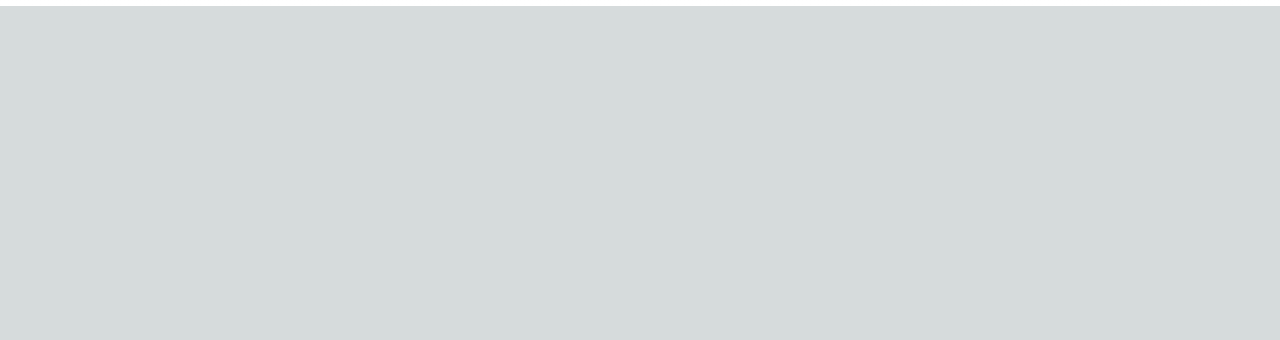
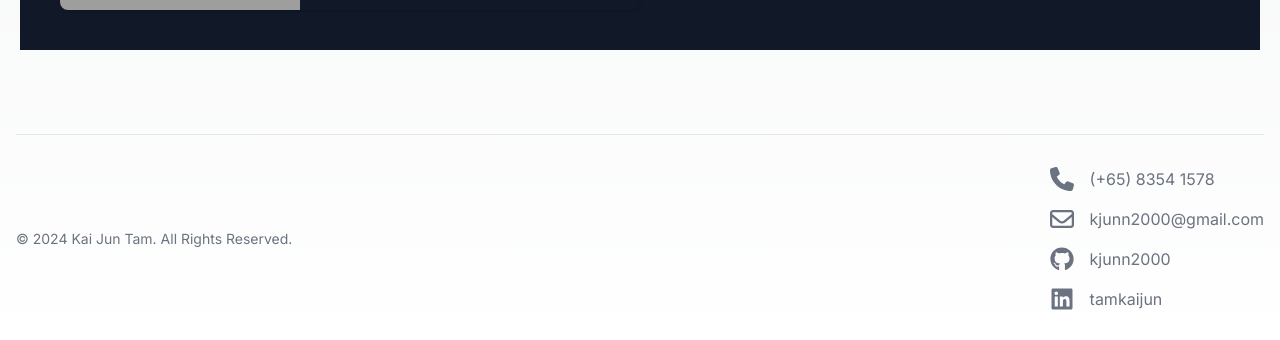
Before and after one commit to kjunn2000/kj-portfolio, a Next.js app: page / in a window 1280 px wide. Shown: the part 2132-2472 px from the top of the page. Before the commit the page ends 2138 px from the top, so only its background shows below. Built offline with nearby package versions, Linux system fonts and the light colour scheme; grey boxes are pictures that could not be loaded.

Commit message:
add footer

```diff
--- a/app/component/Contact.tsx
+++ /dev/null
@@ -1,10 +0,0 @@
-import Image from "next/image";
-
-export default function Nav() {
-    return (
-        <div>
-
-        </div>
-
-    );
-}
--- a/app/component/Experience.tsx
+++ b/app/component/Experience.tsx
@@ -62,7 +62,7 @@ export default function Experience() {
     )
 
     return (
-        <div id="experience-block" className="flex m-3 p-3 mt-5">
+        <div id="experience-block" className="flex m-5 p-5">
 
             <h2 className="flex flex-col justify-center items-center flex-1 m-4 text-4xl font-extrabold leading-none tracking-tight text-gray-900 md:text-5xl lg:text-6xl dark:text-white">
                 <div>My Dev <div className="text-blue-600 dark:text-blue-500">Experience</div></div>
--- /dev/null
+++ b/app/component/Footer.tsx
@@ -0,0 +1,73 @@
+import { faGithub, faLinkedin } from "@fortawesome/free-brands-svg-icons";
+import { faEnvelope } from "@fortawesome/free-regular-svg-icons";
+import { faPhone } from "@fortawesome/free-solid-svg-icons";
+import { FontAwesomeIcon } from "@fortawesome/react-fontawesome";
+import exp from "constants";
+import { ReactComponentElement, ReactElement } from "react";
+
+interface ContactPlatform {
+    name: String;
+    icon: ReactElement;
+    redirectUrl: string;
+    value: String;
+}
+
+const contactData: ContactPlatform[] = [
+    {
+        name: "phone",
+        icon: <FontAwesomeIcon icon={faPhone} className="w-6 h-6" />,
+        redirectUrl: "#",
+        value: "(+65) 8354 1578"
+    },
+    {
+        name: "mail",
+        icon: <FontAwesomeIcon icon={faEnvelope} className="w-6 h-6" />,
+        redirectUrl: "mailto:kjunn2000@gmail.com?subject=Job_Opportunity&body=Description",
+        value: "kjunn2000@gmail.com"
+    },
+    {
+        name: "github",
+        icon: <FontAwesomeIcon icon={faGithub} className="w-6 h-6" />,
+        redirectUrl: "https://github.com/kjunn2000",
+        value: "kjunn2000"
+    },
+    {
+        name: "linkedin",
+        icon: <FontAwesomeIcon icon={faLinkedin} className="w-6 h-6" />,
+        redirectUrl: "https://www.linkedin.com/in/tamkaijun ",
+        value: "tamkaijun"
+    },
+]
+
+
+export default function Footer() {
+
+
+    return (
+
+        <footer id="footer">
+            <div className="mx-auto w-full max-w-screen-xl p-4 py-6 lg:py-8">
+
+                <hr className="my-6 border-gray-200 sm:mx-auto dark:border-gray-700 lg:my-8" />
+                <div className="sm:flex sm:items-center sm:justify-between">
+                    <span className="text-sm text-gray-500 sm:text-center dark:text-gray-400">© 2024 Kai Jun Tam. All Rights Reserved.
+                    </span>
+                    <div className="flex flex-col gap-4 mt-4 sm:justify-center sm:mt-0">
+                        {
+                            contactData.map(contact => (
+                                <div>
+                                    <a href={contact.redirectUrl} target="_blank" className="flex gap-4 text-gray-500 hover:text-gray-900 dark:hover:text-white ms-5">
+                                        {contact.icon}
+                                        <span className="sr-only">{contact.name}</span>
+                                        <span>{contact.value}</span>
+                                    </a>
+                                </div>
+                            ))
+                        }
+                    </div>
+                </div>
+            </div>
+        </footer>
+
+    );
+}
--- a/app/component/Landing.tsx
+++ b/app/component/Landing.tsx
@@ -6,7 +6,7 @@ export default function Landing() {
             <h1 className="mb-4 text-3xl font-extrabold text-gray-900 dark:text-white md:text-5xl lg:text-6xl"><span className="text-transparent bg-clip-text bg-gradient-to-r to-emerald-600 from-sky-400">Kai Jun</span> Software Engineer.</h1>
                 <p className="mb-8 text-lg font-normal text-gray-300 lg:text-xl sm:px-16 lg:px-48">Explore my portfolio and witness the artistry of a dedicated software engineer. From diverse projects to innovative code, let turn ideas into digital reality together.</p>
                 <div className="flex flex-col space-y-4 sm:flex-row sm:justify-center sm:space-y-0">
-                    <a href="#" className="inline-flex justify-center items-center py-3 px-5 text-base font-medium text-center text-white rounded-lg bg-blue-700 hover:bg-blue-800 focus:ring-4 focus:ring-blue-300 dark:focus:ring-blue-900">
+                    <a href="#footer" className="inline-flex justify-center items-center py-3 px-5 text-base font-medium text-center text-white rounded-lg bg-blue-700 hover:bg-blue-800 focus:ring-4 focus:ring-blue-300 dark:focus:ring-blue-900">
                         Contact Me
                         <svg className="w-3.5 h-3.5 ms-2 rtl:rotate-180" aria-hidden="true" xmlns="http://www.w3.org/2000/svg" fill="none" viewBox="0 0 14 10">
                             <path stroke="currentColor" strokeLinecap="round" strokeLinejoin="round" strokeWidth="2" d="M1 5h12m0 0L9 1m4 4L9 9" />
--- a/app/component/Nav.tsx
+++ b/app/component/Nav.tsx
@@ -18,10 +18,10 @@ export default function Nav() {
                             <a href="#experience-block" className="block py-2 px-3 text-gray-900 rounded hover:bg-gray-100 md:hover:bg-transparent md:border-0 md:hover:text-blue-700 md:p-0 dark:text-white md:dark:hover:text-blue-500 dark:hover:bg-gray-700 dark:hover:text-white md:dark:hover:bg-transparent">Experience</a>
                         </li>
                         <li>
-                            <a href="#" className="block py-2 px-3 text-gray-900 rounded hover:bg-gray-100 md:hover:bg-transparent md:border-0 md:hover:text-blue-700 md:p-0 dark:text-white md:dark:hover:text-blue-500 dark:hover:bg-gray-700 dark:hover:text-white md:dark:hover:bg-transparent">Project</a>
+                            <a href="#project-block" className="block py-2 px-3 text-gray-900 rounded hover:bg-gray-100 md:hover:bg-transparent md:border-0 md:hover:text-blue-700 md:p-0 dark:text-white md:dark:hover:text-blue-500 dark:hover:bg-gray-700 dark:hover:text-white md:dark:hover:bg-transparent">Project</a>
                         </li>
                         <li>
-                            <a href="#" className="block py-2 px-3 text-gray-900 rounded hover:bg-gray-100 md:hover:bg-transparent md:border-0 md:hover:text-blue-700 md:p-0 dark:text-white md:dark:hover:text-blue-500 dark:hover:bg-gray-700 dark:hover:text-white md:dark:hover:bg-transparent">Contact</a>
+                            <a href="#footer" className="block py-2 px-3 text-gray-900 rounded hover:bg-gray-100 md:hover:bg-transparent md:border-0 md:hover:text-blue-700 md:p-0 dark:text-white md:dark:hover:text-blue-500 dark:hover:bg-gray-700 dark:hover:text-white md:dark:hover:bg-transparent">Contact</a>
                         </li>
                     </ul>
                 </div>
--- a/app/component/Project.tsx
+++ b/app/component/Project.tsx
@@ -56,7 +56,7 @@ export default function Project() {
     )
 
     return (
-        <div id="experience-block" className="flex m-3 p-3 mt-5 bg-gray-900">
+        <div id="project-block" className="flex m-5 p-5 bg-gray-900">
             <div className="flex-1 flex flex-col gap-8 p-5">
                 <Projects />
             </div>
--- a/app/page.tsx
+++ b/app/page.tsx
@@ -4,6 +4,7 @@ import Nav from "./component/Nav";
 import Landing from "./component/Landing";
 import Experience from "./component/Experience";
 import Project from "./component/Project";
+import Footer from "./component/Footer";
 
 export default function Home() {
   return (
@@ -12,6 +13,7 @@ export default function Home() {
       <Landing/>
       <Experience/>
       <Project/>
+      <Footer/>
     </div>
   );
 }
```
Also changed, not shown: package.json (+10 -5 lines), 1 other file (tests, documents, lock files or other folders).
